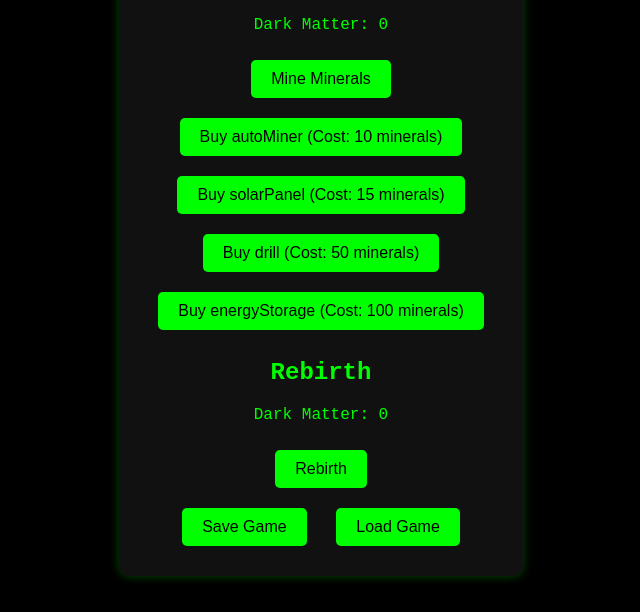
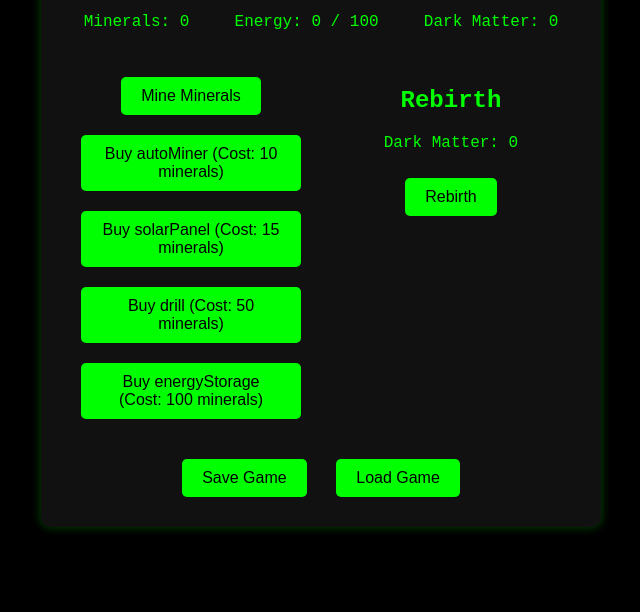
Before and after one commit to Meet8co/Idle, a plain HTML site: page index.html in a window 1280 px wide. Shown: the part 188-800 px from the top of the page, without its empty margins (319-959 px from the left). Drawn offline with Linux system fonts and the light colour scheme.

Commit message:
Update style.css

```diff
--- a/style.css
+++ b/style.css
@@ -3,7 +3,7 @@ body {
     display: flex;
     justify-content: center;
     align-items: center;
-    height: 100vh;
+    min-height: 100vh;
     margin: 0;
     background-color: #000;
     color: #0f0;
@@ -15,6 +15,22 @@ body {
     padding: 20px;
     border-radius: 10px;
     box-shadow: 0 0 10px rgba(0, 255, 0, 0.3);
+}
+
+.resources {
+    display: flex;
+    justify-content: space-around;
+    margin-bottom: 20px;
+}
+
+.main-area {
+    display: flex;
+    justify-content: space-between;
+}
+
+.mining-area, .rebirth-area {
+    flex: 1;
+    margin: 0 10px;
 }
 
 button {
@@ -32,8 +48,12 @@ button:hover {
     background-color: #0c0;
 }
 
-#upgrades {
+#upgrades, #techTree {
     display: flex;
     flex-direction: column;
     align-items: center;
 }
+
+.save-load {
+    margin-top: 20px;
+}
```
